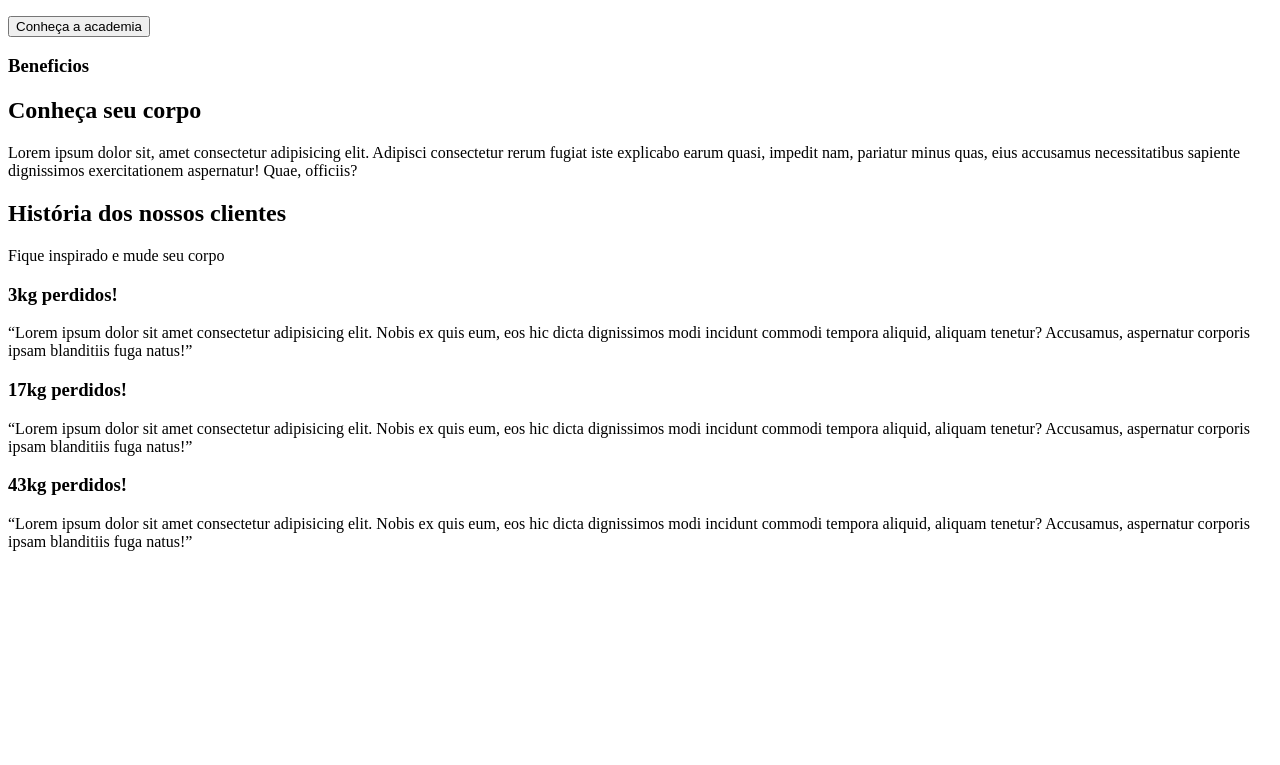
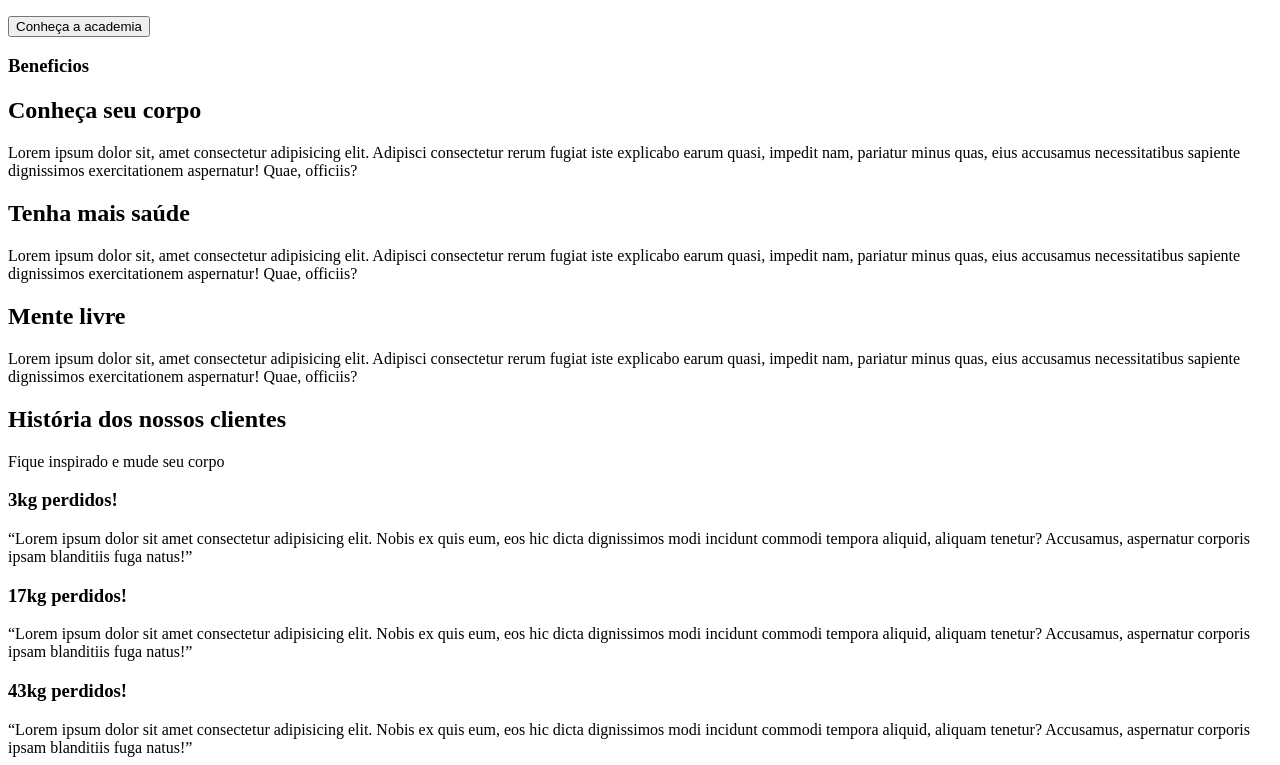
Before and after one commit to Ranieeery/Firstday, a plain HTML site: page index.html in a window 1280 px wide. Shown: the part 92-857 px from the top of the page. Before the commit the page ends 800 px from the top, so only its background shows below. Drawn offline with Linux system fonts and the light colour scheme.

Commit message:
fix: beneficios div

```diff
--- a/index.html
+++ b/index.html
@@ -17,6 +17,24 @@
         <h3>Beneficios</h3>
         <div>
           <h2>Conheça seu corpo</h2>
+          <p>
+            Lorem ipsum dolor sit, amet consectetur adipisicing elit. Adipisci
+            consectetur rerum fugiat iste explicabo earum quasi, impedit nam,
+            pariatur minus quas, eius accusamus necessitatibus sapiente
+            dignissimos exercitationem aspernatur! Quae, officiis?
+          </p>
+        </div>
+        <div>
+          <h2>Tenha mais saúde</h2>
+          <p>
+            Lorem ipsum dolor sit, amet consectetur adipisicing elit. Adipisci
+            consectetur rerum fugiat iste explicabo earum quasi, impedit nam,
+            pariatur minus quas, eius accusamus necessitatibus sapiente
+            dignissimos exercitationem aspernatur! Quae, officiis?
+          </p>
+        </div>
+        <div>
+          <h2>Mente livre</h2>
           <p>
             Lorem ipsum dolor sit, amet consectetur adipisicing elit. Adipisci
             consectetur rerum fugiat iste explicabo earum quasi, impedit nam,
```
